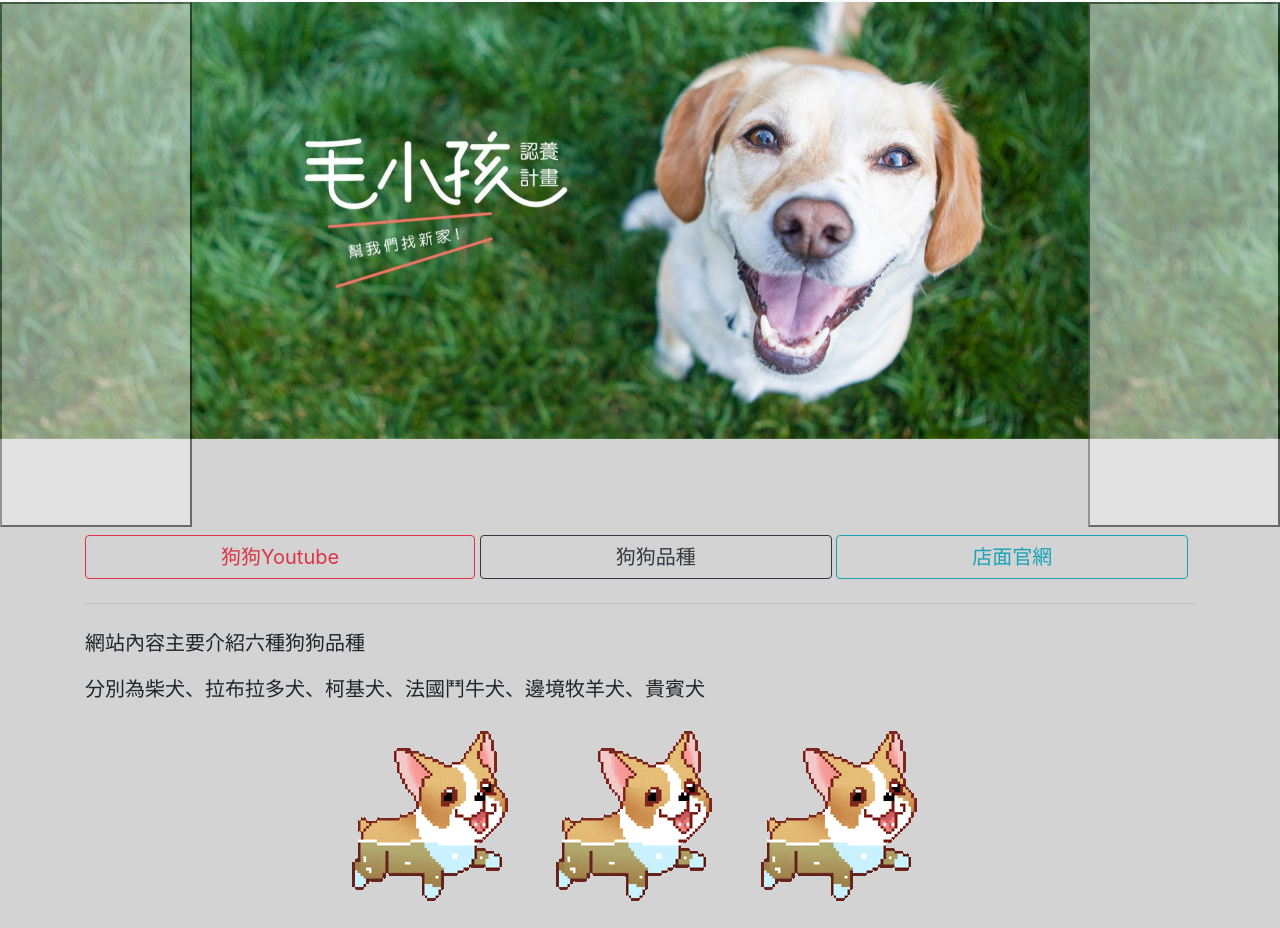
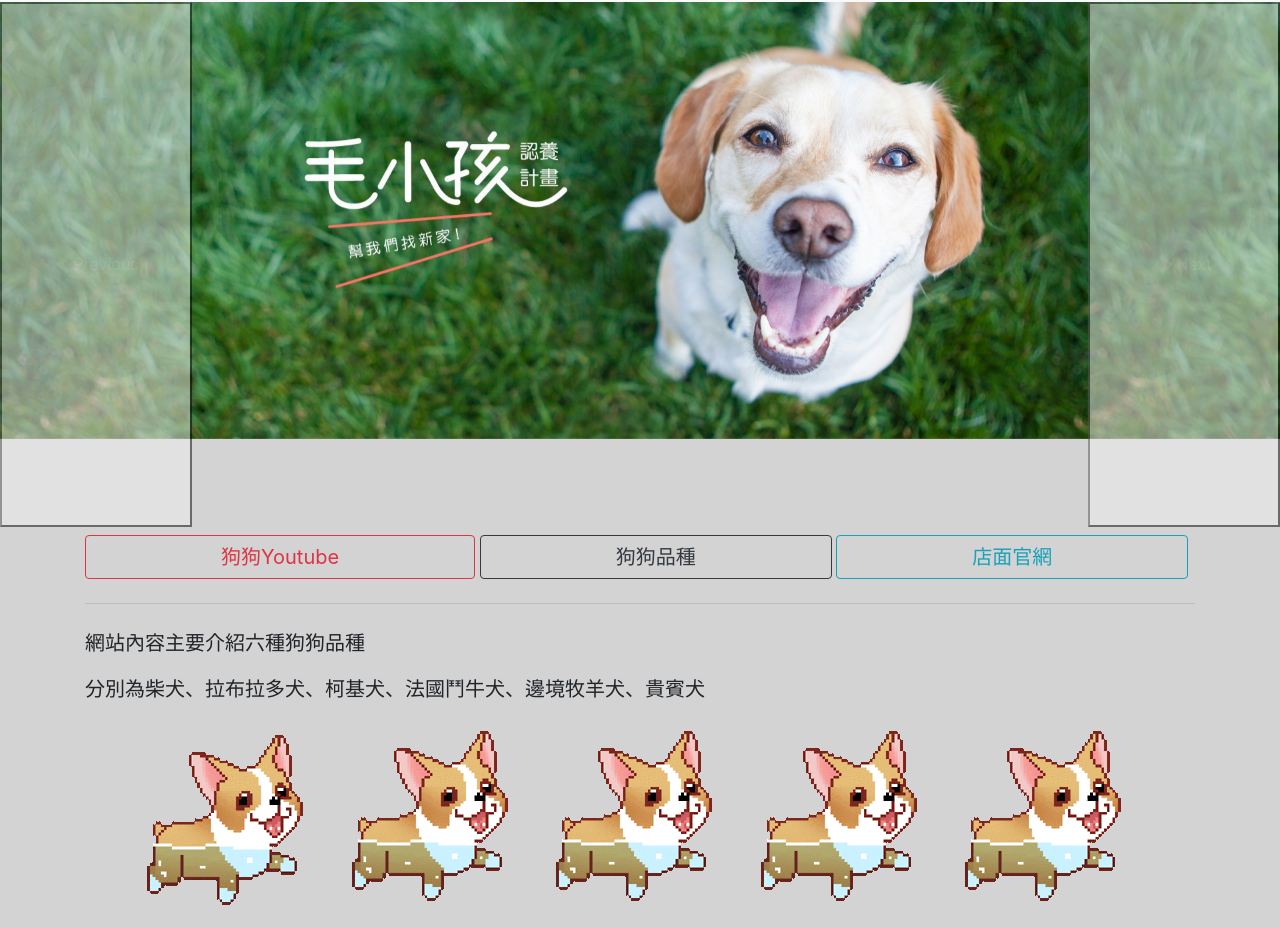
Before and after one commit to wanyaliu/website, a plain HTML site: page index.html in a window 1280 px wide. Shown: the part 54-982 px from the top of the page. Drawn offline with nearby package versions, Linux system fonts and the light colour scheme.

Commit message:
Update index.html

```diff
--- a/index.html
+++ b/index.html
@@ -106,9 +106,11 @@
 
 </section>
 <div class="text-center">
-	<img src="347.gif" class="figure-img img-fluid rounded" alt="...">
-<img src="347.gif" class="figure-img img-fluid rounded" alt="...">
-<img src="347.gif" class="figure-img img-fluid rounded" alt="...">
+	<img src="347.gif" class="rounded" alt="...">
+  <img src="347.gif" class="figure-img img-fluid rounded" alt="...">
+ <img src="347.gif" class="figure-img img-fluid rounded" alt="...">
+ <img src="347.gif" class="figure-img img-fluid rounded" alt="...">
+ <img src="347.gif" class="figure-img img-fluid rounded" alt="...">
 </div>
 
 
```
